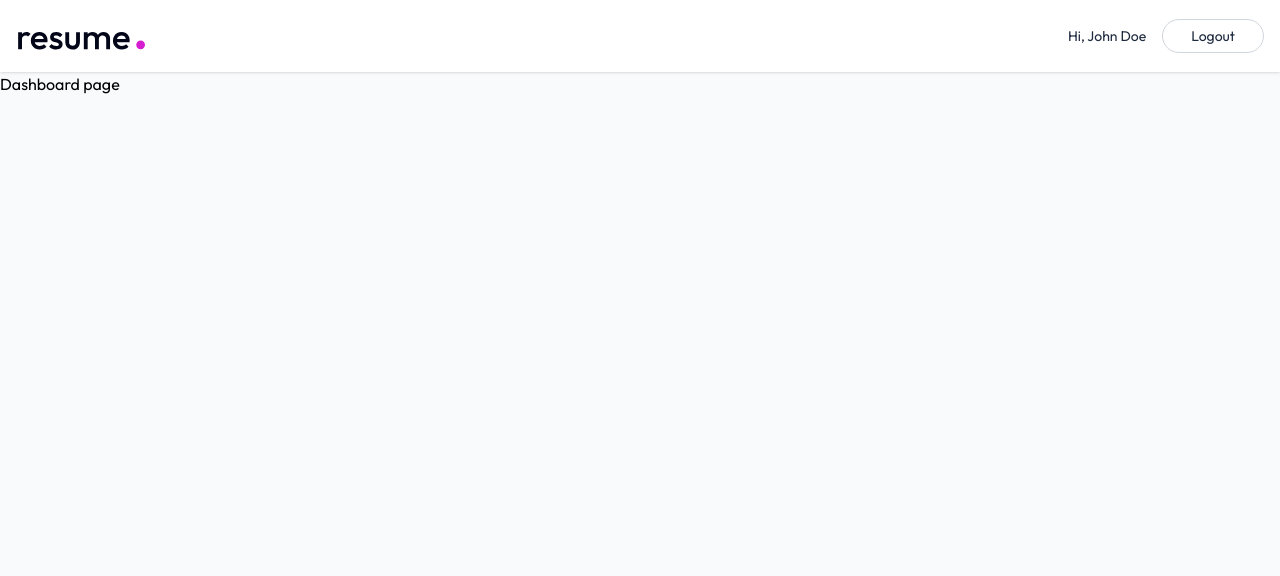
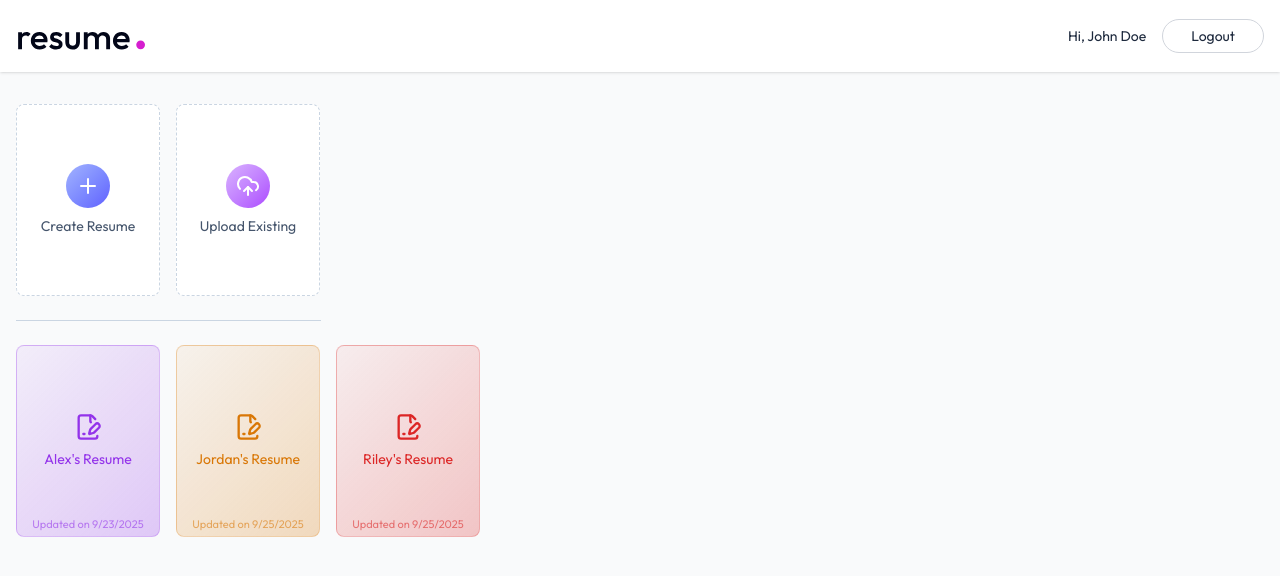
Before and after one commit to Harshikajain23/ai-resume-builder, a React (Vite) app in the folder client/: page /app in a window 1280 px wide. Shown: the top 576 px of the page. Built offline with nearby package versions, Linux system fonts and the light colour scheme.

Commit message:
Day 2 completed

```diff
--- a/client/src/index.css
+++ b/client/src/index.css
@@ -8,3 +8,17 @@
    font-family: "Outfit", sans-serif;
 
 }
+
+@layer base{
+   button{
+      @apply cursor-pointer;
+   }
+   input:not([type="checkbox"]){
+      @apply outline-none focus:ring border border-gray-300 focus:ring-blue-500 focus:border-blue-500 rounded-lg;
+
+   }
+
+   textarea{
+      @apply outline-none focus:ring border border-gray-300 focus:ring-blue-500 focus:border-blue-500 rounded-lg resize-none;
+   }
+}
--- a/client/src/pages/Dashboard.jsx
+++ b/client/src/pages/Dashboard.jsx
@@ -1,8 +1,93 @@
-import React from 'react'
+import { FilePenLineIcon, PencilIcon, Plus, TrashIcon, UploadCloudIcon, XIcon } from 'lucide-react'
+import React, { useEffect, useState } from 'react'
+import { dummyResumeData } from '../assets/assets'
+import { useNavigate } from 'react-router-dom'
 
 const Dashboard = () => {
+
+  const colors = ["#9333ea", "#d97706", "#dc2626", "#0284c7", "#16a34a"]
+  const [allResumes, setAllResumes] = useState([])
+  const [showCreateResume, setShowCreateResume] = useState(false)
+  const [showUploadResume, setShowUploadResume] = useState(false)
+  const [title, setTitle] = useState('')
+  const [resume, setResume] = useState(null)
+  const [editResumeId, setEditResumeId] = useState('')
+
+  const navigate = useNavigate()
+
+  const loadAllResumes = async ()=>{
+    setAllResumes(dummyResumeData)
+  }
+
+  const createResume = async (event) => {
+    event.preventDefault()
+    setShowCreateResume(false)
+    navigate(`/app/builder/res123`)
+
+  }
+
+  useEffect(()=> {
+    loadAllResumes()
+  },[])
   return (
-    <div>Dashboard page</div>
+    <div>
+      <div className='max-w-7xl mx-auto px-4 py-8'>
+        <p className='text-2xl font-medium mb-6 bg-gradient-to-r from-slate-600 to-slate-700 bg-clip-text text-transparent sm:hidden'>Welcome, Joe Doe</p>
+
+        <div className='flex gap-4'>
+          <button onClick={()=> setShowCreateResume(true)} className='w-full bg-white sm:max-w-36 h-48 flex flex-col items-center justify-center rounded-lg gap-2 text-slate-600 border border-dashed border-slate-300 group hover:border-indigo-500 hover:shadow-lg transition-all duration-300 cursor-pointer'>
+            <Plus className='size-11 transition-all duration-300 p-2.5 bg-gradient-to-br from-indigo-300 to-indigo-500 text-white rounded-full'/>
+            <p className='text-sm group-hover:text-indigo-600 transition-all duration-300'> Create Resume</p>
+          </button>
+
+          <button className='w-full bg-white sm:max-w-36 h-48 flex flex-col items-center justify-center rounded-lg gap-2 text-slate-600 border border-dashed border-slate-300 group hover:border-purple-500 hover:shadow-lg transition-all duration-300 cursor-pointer'>
+            <UploadCloudIcon className='size-11 transition-all duration-300 p-2.5 bg-gradient-to-br from-purple-300 to-purple-500 text-white rounded-full'/>
+            <p className='text-sm group-hover:text-purple-600 transition-all duration-300'> Upload Existing</p>
+          </button>
+        </div>
+
+        <hr className='border-slate-300 my-6 sm:w-[305px]' />
+        <div className='grid grid-cols-2 sm:flex flex-wrap gap-4'>
+          {allResumes.map((resume, index)=> {
+            const baseColor = colors[index % colors.length];
+            return (
+              <button key={index} className='relative w-full sm:max-w-36 h-48 flex flex-col items-center justify-center rounded-lg gap-2 border group hover:shadow-lg transition-all duration-300 cursor-pointer' style={{background: `linear-gradient(135deg, ${baseColor}10, ${baseColor}40)` , borderColor: baseColor + '40'}}>
+
+              <FilePenLineIcon className='size-7 group-hover:scale-105 transition-all' style={{color: baseColor}} />
+              <p className='text-sm group-hover:scale-105 transition-all px-2 text-center' style={{color: baseColor}}>{resume.title}</p>
+              <p className='absolute bottom-1 text-[11px] text-slate-400 group-hover:text-slate-500 transition-all duration-300 px-2 text-center' style={{color: baseColor+ '90'}}>
+                Updated on {new Date(resume.updatedAt).toLocaleDateString()}
+              </p>
+
+              <div className='absolute top-1 right-1 group-hover:flex items-center hidden'>
+              <TrashIcon className='size-7 p-1.5 hover:bg-white/50 rounded text-slate-700 transition-colors' />
+
+              <PencilIcon className='size-7 p-1.5 hover:bg-white/50 rounded text-slate-700 transition-colors'/>
+              </div>
+
+              </button>
+            )
+          })}
+
+        </div>
+
+          {
+            showCreateResume && (
+              <form onSubmit={createResume} onClick={()=> setShowCreateResume(false)} className='fixed inset-0 bg-black/70 backdrop-blur bg-opacity-50 z-10 flex items-center justify-center'>
+                <div onClick={e=> e.stopPropagation()} className='relative bg-slate-50 border shadow-md rounded-lg w-full max-w-sm p-6'>
+                  <h2 className='text-xl font-bold mb-4'>Create a Resume</h2>
+                  <input type="text" placeholder='Enter resume title' className='w-full px-4 py-2 mb-4 focus:border-[#a118bdfe] ring-[#a118bdfe]' required/>
+
+                <button className='w-full py-2 bg-[#a118bdfe] text-white rounded hover:bg-[#650f5e] transition-colors'>Create Resume</button>
+                <XIcon className='absolute top-4 right-4 text-slate-400 hover:text-slate-600 cursor-pointer transition-colors' onClick={()=>{setShowCreateResume(false); setTitle('')}}/>
+                </div>
+
+              </form>
+            )
+          }
+
+      </div>
+    </div>
   )
 }
 
--- a/client/src/pages/Home.jsx
+++ b/client/src/pages/Home.jsx
@@ -1,6 +1,6 @@
 import React from 'react'
 import Banner from '../components/home/banner'
-import Hero from '../components/Hero'
+import Hero from '../components/home/Hero'
 import Features from '../components/home/Features'
 import Testimonial from '../components/home/Testimonial'
 import CallToAction from '../components/home/CallToAction'
--- a/client/src/pages/Layout.jsx
+++ b/client/src/pages/Layout.jsx
@@ -1,6 +1,7 @@
 import React from 'react'
 import { Outlet } from 'react-router-dom'
 import Navbar from '../components/Navbar'
+import Dashboard from './Dashboard'
 
 const Layout = () => {
   return (
```
